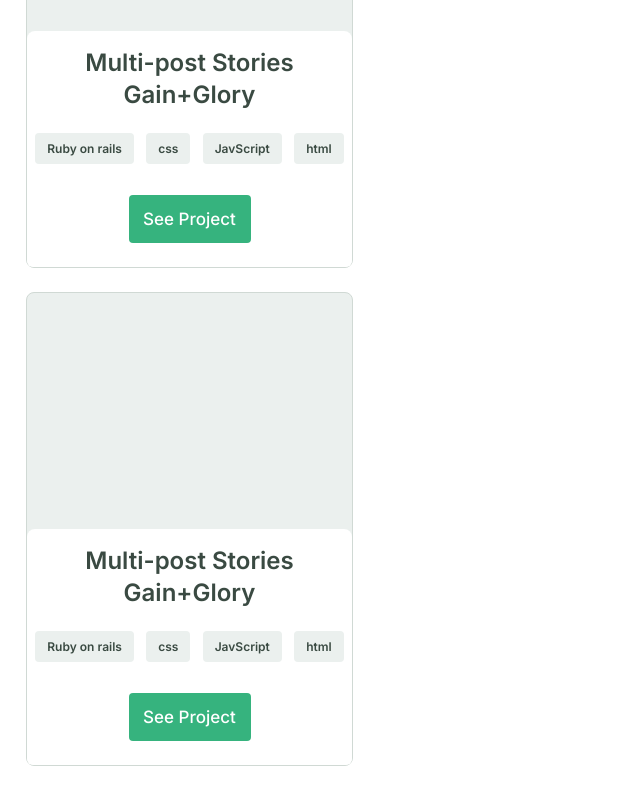
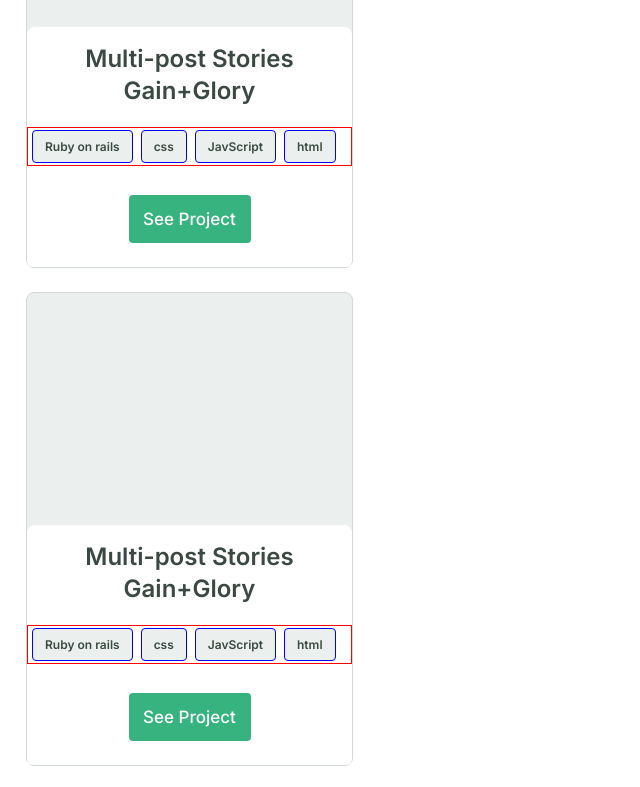
Before and after one commit to jaimevillegas/first-portfolio, a plain HTML site: page index.html in a window 1280 px wide. Shown: the part 940-1727 px from the top of the page, without its empty margins (0-640 px from the left). Drawn offline with Linux system fonts and the light colour scheme.

Commit message:
add float property to style.css

```diff
--- a/style.css
+++ b/style.css
@@ -178,10 +178,11 @@ a {
 }
 
 .project ul {
-  display: flex;
+  border: 1px solid red;
+  /* display: flex; */
   margin: 0;
   padding: 0;
-  justify-content: space-evenly;
+  /* justify-content: space-evenly; */
 }
 
 .habilities li {
@@ -196,6 +197,8 @@ a {
 }
 
 .project ul li {
+  border: 1px solid blue;
+  float: left;
   background-color: #ebf0ee;
   padding: 8px 12px;
   margin: 2px 4px;
@@ -381,3 +384,5 @@ button:active {
   background-size: 68px 127px, 70px 57px;
   background-position: 307px 7px, 0 380px;
 }
+
+/* Changing flexbox to floats on projects technologies */
```
